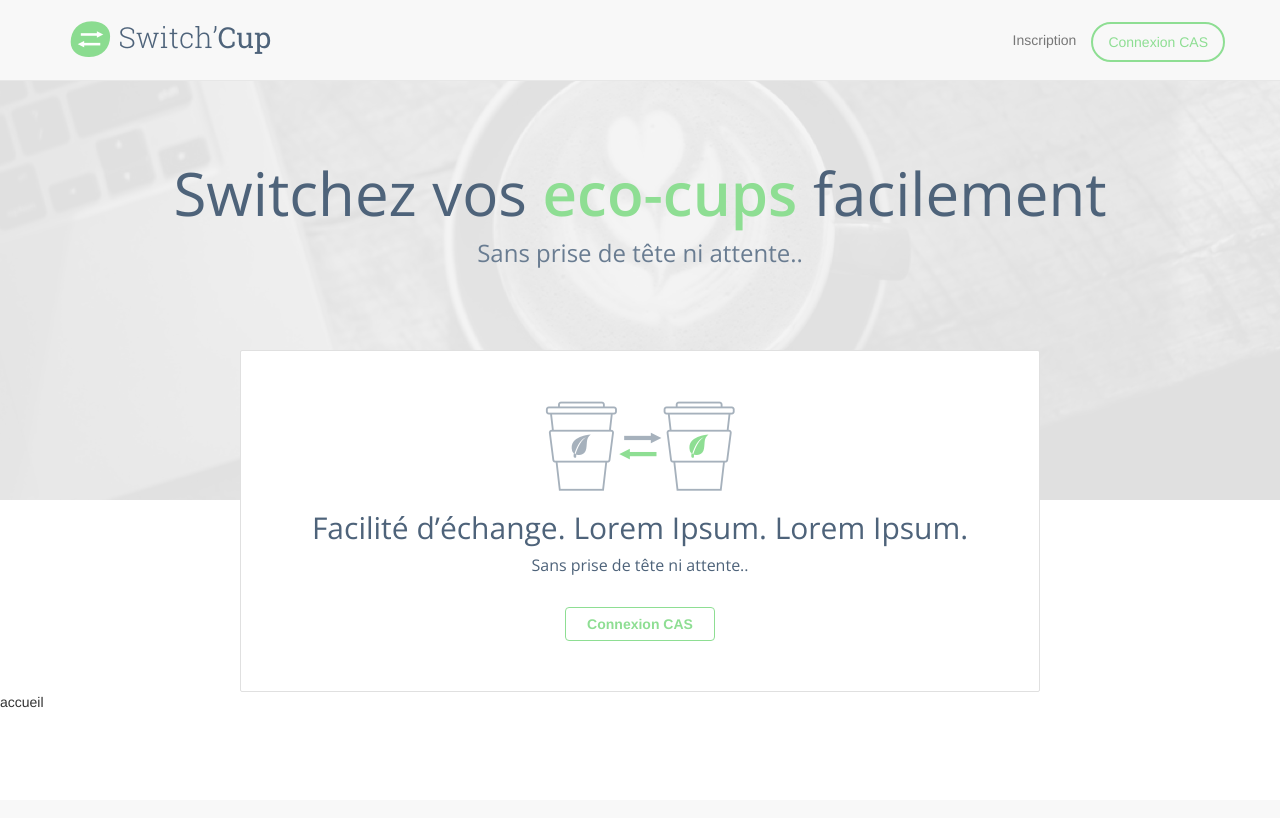
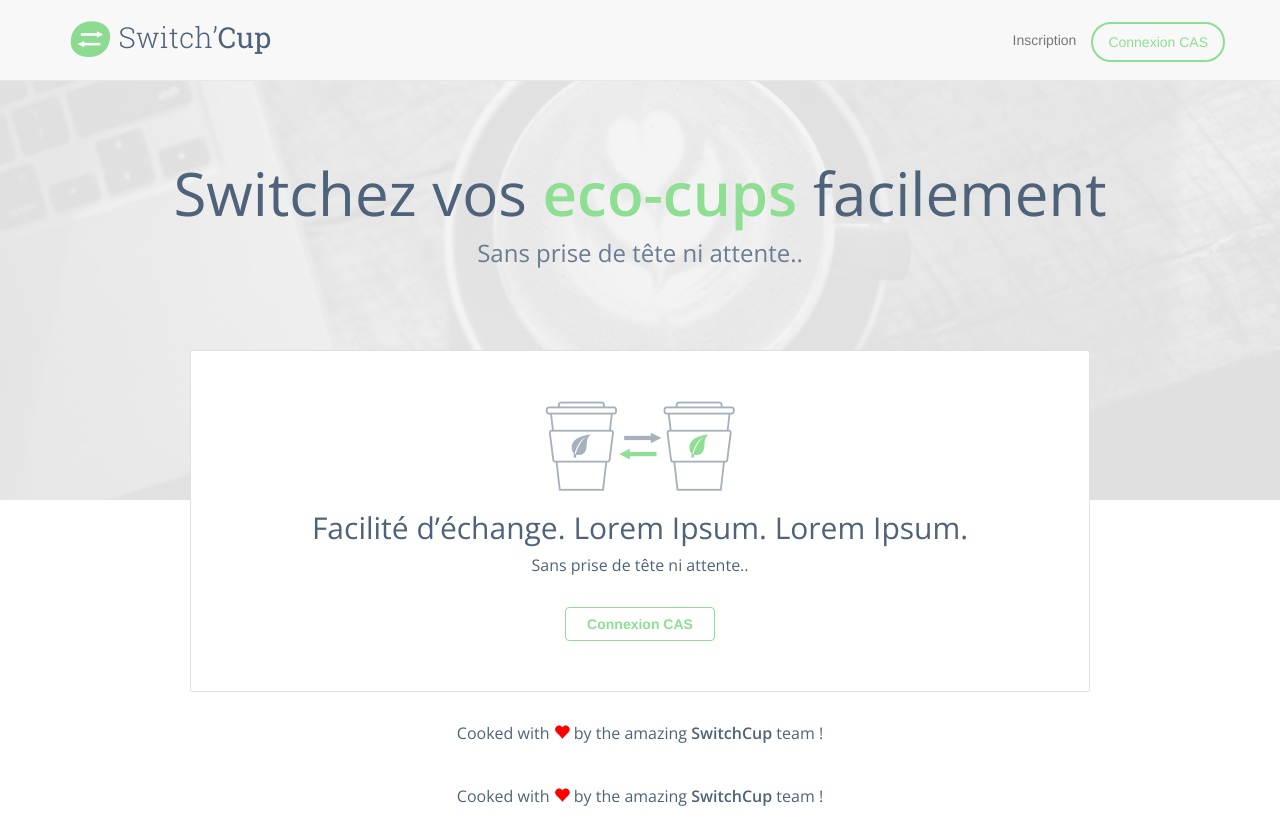
Before and after one commit to hackathonUTC/trocecocup, a PHP site: page /trocecocup/ in a window 1280 px wide. Before the commit the page ends 708 px from the top, so only its background shows below. Run offline with PHP 8.4, Linux system fonts and the light colour scheme.

Commit message:
added footer + header + dossier maquettes + modif index.php

```diff
--- a/includes/app.css
+++ b/includes/app.css
@@ -51,7 +51,7 @@ color:#8EDE93;
 	margin: 0 auto;
 	margin-top:-150px;
 	text-align:center;
-	width:800px;
+	width:900px;
 	background: #FFFFFF;
 	border: 1px solid #E0E0E0;
 	border-radius: 2px;
@@ -74,3 +74,9 @@ color:#8EDE93;
 	border: 1px solid #8EDE93;
 
 }
+
+footer{
+	text-align:center;
+	padding-top:30px;
+	font-size:16px;
+}
--- a/vue/core/404.php
+++ b/vue/core/404.php
@@ -20,6 +20,7 @@
       <div class="container">
         <h1>Oups !</h1>
         <p>La page que vous avez demandé n'existe pas. :(</p>
+
       </div>
     </div>
 
--- a/vue/core/accueil.php
+++ b/vue/core/accueil.php
@@ -1 +1,12 @@
-accueil
+<?php
+	include('vue/core/header.php');
+    $navbar = 'catalogue';
+    include('vue/core/nav.php');
+?>
+
+<div>
+</div>
+
+<?php
+	include('vue/core/footer.php');
+?>
--- /dev/null
+++ b/vue/core/footer.php
@@ -0,0 +1,3 @@
+<footer>
+<p>Cooked with <span class="glyphicon glyphicon-heart" aria-hidden="true" style="color:red;"></span> by the amazing <strong>SwitchCup</strong> team !</p>
+</footer>
--- a/vue/core/header.php
+++ b/vue/core/header.php
@@ -11,3 +11,4 @@
     <link href="includes/bootstrap/css/bootstrap.min.css" rel="stylesheet">
     <link href="includes/app.css" rel="stylesheet">
   </head>
+  <body>
--- a/vue/core/index.php
+++ b/vue/core/index.php
@@ -1,22 +1,8 @@
-<!DOCTYPE html>
-<html lang="fr">
-  <head>
-    <meta charset="utf-8">
-    <meta http-equiv="X-UA-Compatible" content="IE=edge">
-    <meta name="viewport" content="width=device-width, initial-scale=1">
-    <!-- The above 3 meta tags *must* come first in the head; any other head content must come *after* these tags -->
-    <title>SwitchCup</title>
-
-    <!-- Bootstrap -->
-    <link href="includes/bootstrap/css/bootstrap.min.css" rel="stylesheet">
-    <link href="includes/app.css" rel="stylesheet">
-  </head>
-  <body>
-    <?php
+<?php
+      include('vue/core/header.php');
       $navbar = 'catalogue';
       include('vue/core/nav.php');
-    ?>
-
+?>
     <div class="headline">
       <div class="container">
         <h1>Switchez vos <span>eco-cups</span> facilement</h1>
@@ -27,11 +13,12 @@
         <img src="./includes/img/illustration-switch.png" alt="Illustration" />
         <h2>Facilité d’échange. Lorem Ipsum. Lorem Ipsum. </h2>
         <p>Sans prise de tête ni attente..</p><br/>
-
         <button type="button" class="btn btn-default">Connexion CAS</button>
       </div>
     </div>
-
+    <?php
+          include('vue/core/footer.php');
+    ?>
     <!-- jQuery (necessary for Bootstrap's JavaScript plugins) -->
     <script src="includes/jquery/js/jquery.js"></script>
     <!-- Include all compiled plugins (below), or include individual files as needed -->
```
Also changed, not shown: maquettes/dashbaord.png (added), maquettes/landingpage.png (added).
